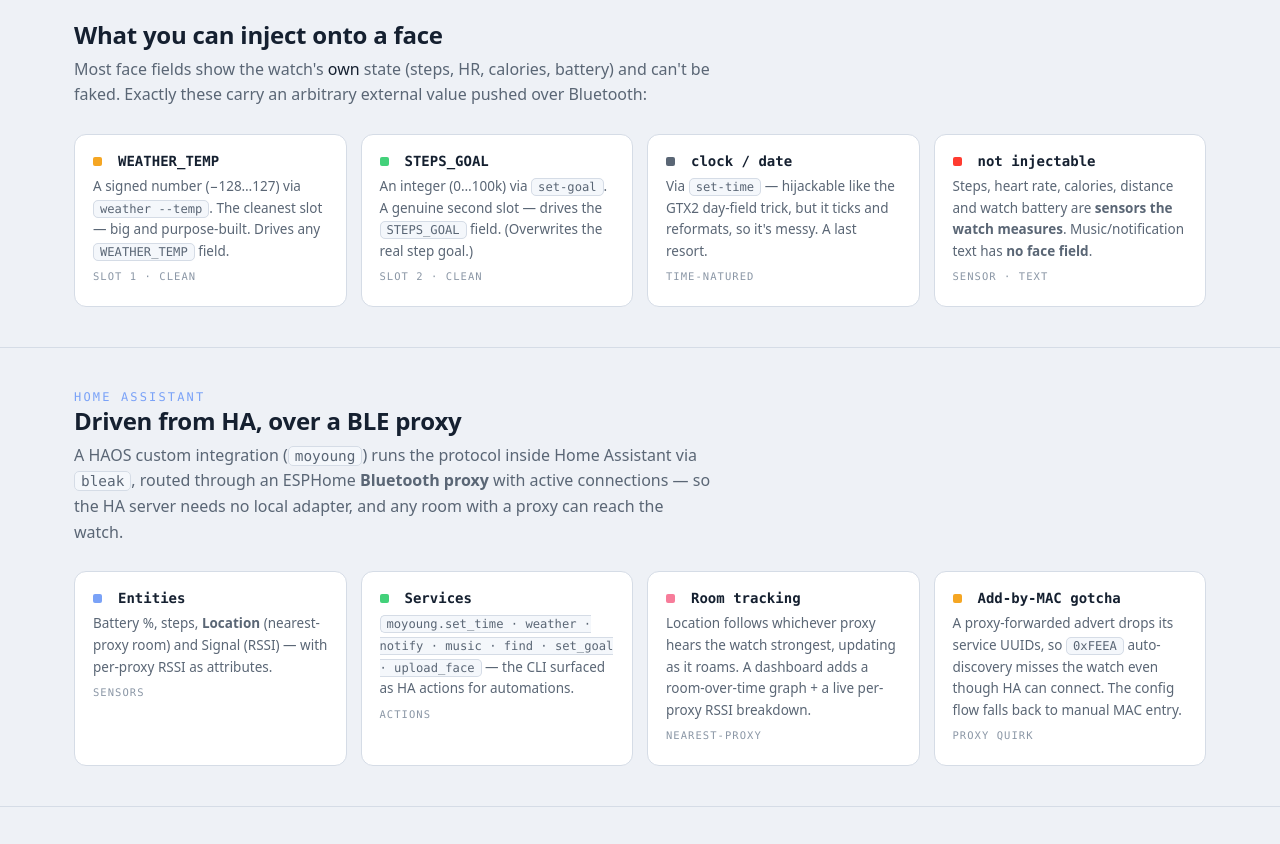
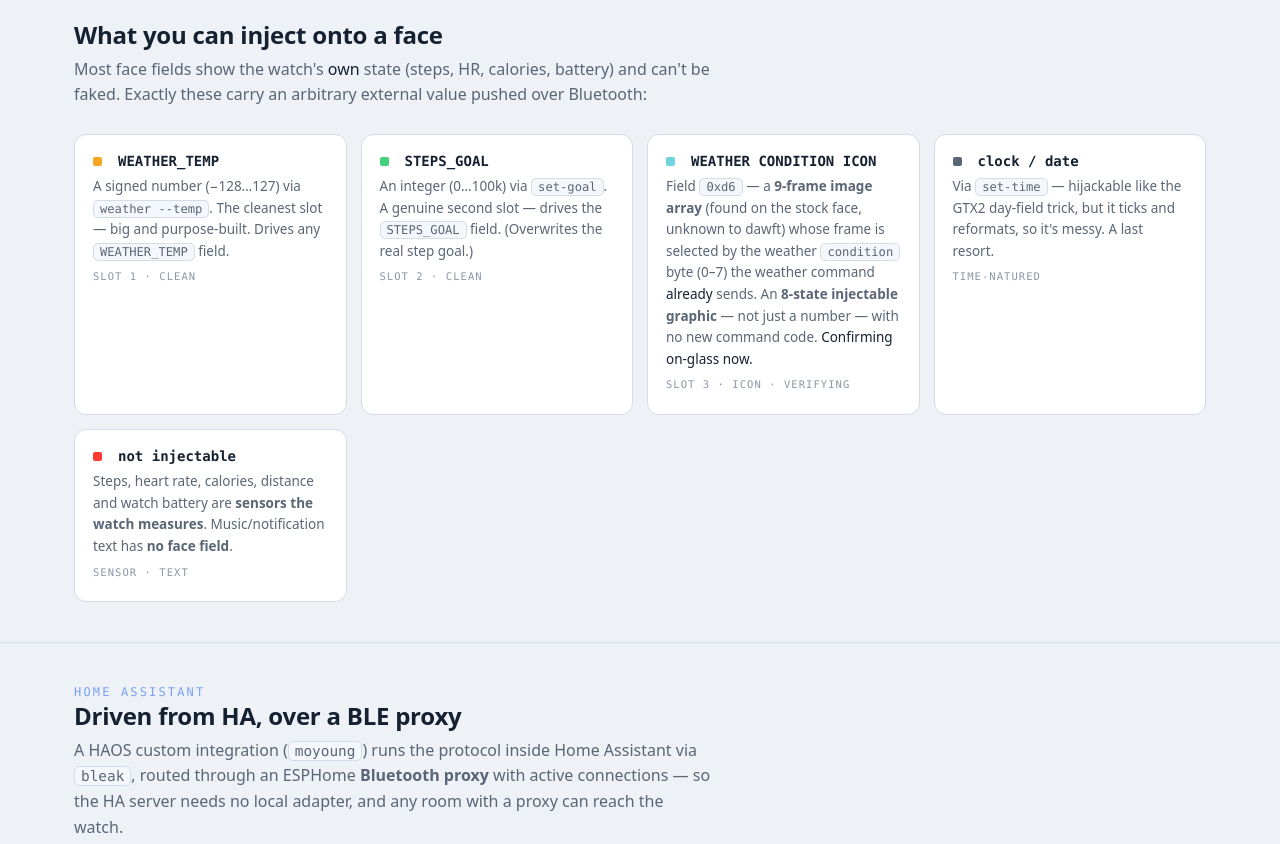
Before and after one commit to jphein/moyoung-watch, a plain HTML site: page docs/face-builder.html in a window 1280 px wide. Shown: the part 7720-8564 px from the top of the page. Drawn offline with Linux system fonts and the light colour scheme.

Commit message:
docs: face builder — add 0xd6 weather-condition-icon injectable (verifying)

```diff
--- a/docs/face-builder.html
+++ b/docs/face-builder.html
@@ -359,6 +359,7 @@ moyoung --address D8:69:.. upload-face face.bin   <span class="c"># flash it</sp
       <div class="cards">
         <div class="card"><h3><span class="sw" style="background:var(--amber)"></span>WEATHER_TEMP</h3><p>A signed number (−128…127) via <code>weather --temp</code>. The cleanest slot — big and purpose-built. Drives any <code>WEATHER_TEMP</code> field.</p><span class="tag">slot 1 · clean</span></div>
         <div class="card"><h3><span class="sw" style="background:var(--green)"></span>STEPS_GOAL</h3><p>An integer (0…100k) via <code>set-goal</code>. A genuine second slot — drives the <code>STEPS_GOAL</code> field. (Overwrites the real step goal.)</p><span class="tag">slot 2 · clean</span></div>
+        <div class="card"><h3><span class="sw" style="background:var(--cyan)"></span>WEATHER&nbsp;CONDITION&nbsp;ICON</h3><p>Field <code>0xd6</code> — a <b>9-frame image array</b> (found on the stock face, unknown to dawft) whose frame is selected by the weather <code>condition</code> byte (0–7) the weather command <em>already</em> sends. An <b>8-state injectable graphic</b> — not just a number — with no new command code. <em>Confirming on-glass now.</em></p><span class="tag">slot 3 · icon · verifying</span></div>
         <div class="card"><h3><span class="sw" style="background:var(--muted)"></span>clock / date</h3><p>Via <code>set-time</code> — hijackable like the GTX2 day-field trick, but it ticks and reformats, so it's messy. A last resort.</p><span class="tag">time-natured</span></div>
         <div class="card"><h3><span class="sw" style="background:var(--red)"></span>not injectable</h3><p>Steps, heart rate, calories, distance and watch battery are <b>sensors the watch measures</b>. Music/notification text has <b>no face field</b>.</p><span class="tag">sensor · text</span></div>
       </div>
```
